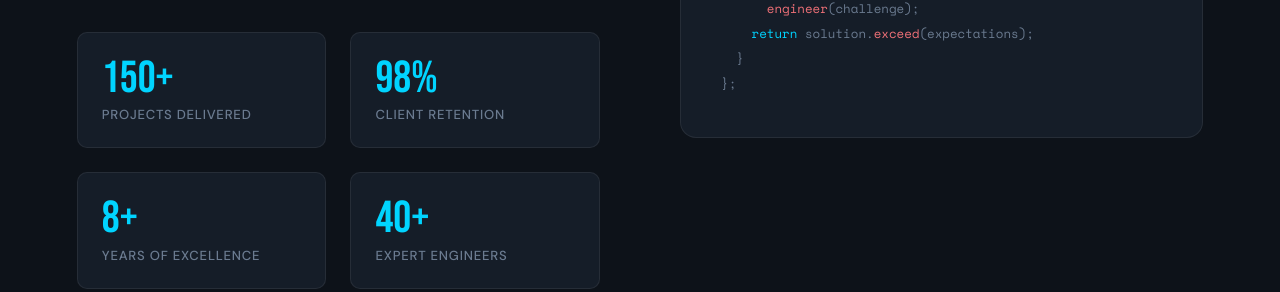
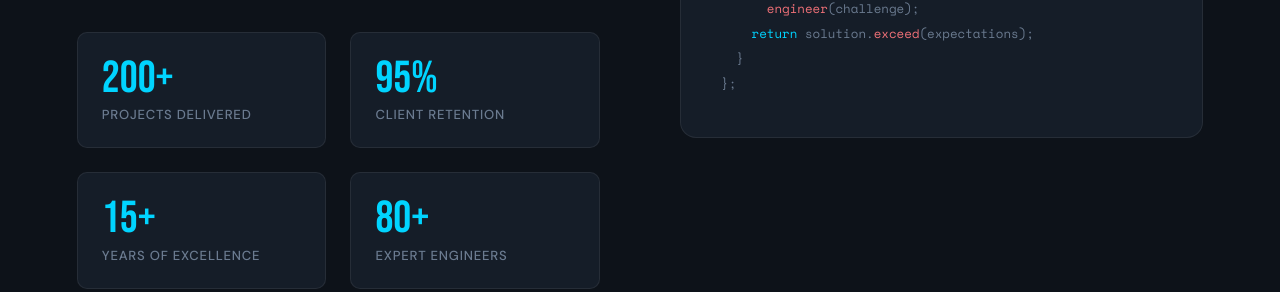
Before and after one commit to ashish-bisht-iot/Prodesk-IT, a plain HTML site: page index.html in a window 1280 px wide. Shown: the part 1269-1561 px from the top of the page. Drawn offline with nearby package versions, Linux system fonts and the light colour scheme.

Commit message:
Update statistics in index.html

```diff
--- a/index.html
+++ b/index.html
@@ -83,19 +83,19 @@
         </p>
         <div class="about-stats">
           <div class="stat">
-            <div class="stat__num">150+</div>
+            <div class="stat__num">200+</div>
             <div class="stat__label">Projects Delivered</div>
           </div>
           <div class="stat">
-            <div class="stat__num">98%</div>
+            <div class="stat__num">95%</div>
             <div class="stat__label">Client Retention</div>
           </div>
           <div class="stat">
-            <div class="stat__num">8+</div>
+            <div class="stat__num">15+</div>
             <div class="stat__label">Years of Excellence</div>
           </div>
           <div class="stat">
-            <div class="stat__num">40+</div>
+            <div class="stat__num">80+</div>
             <div class="stat__label">Expert Engineers</div>
           </div>
         </div>
```
